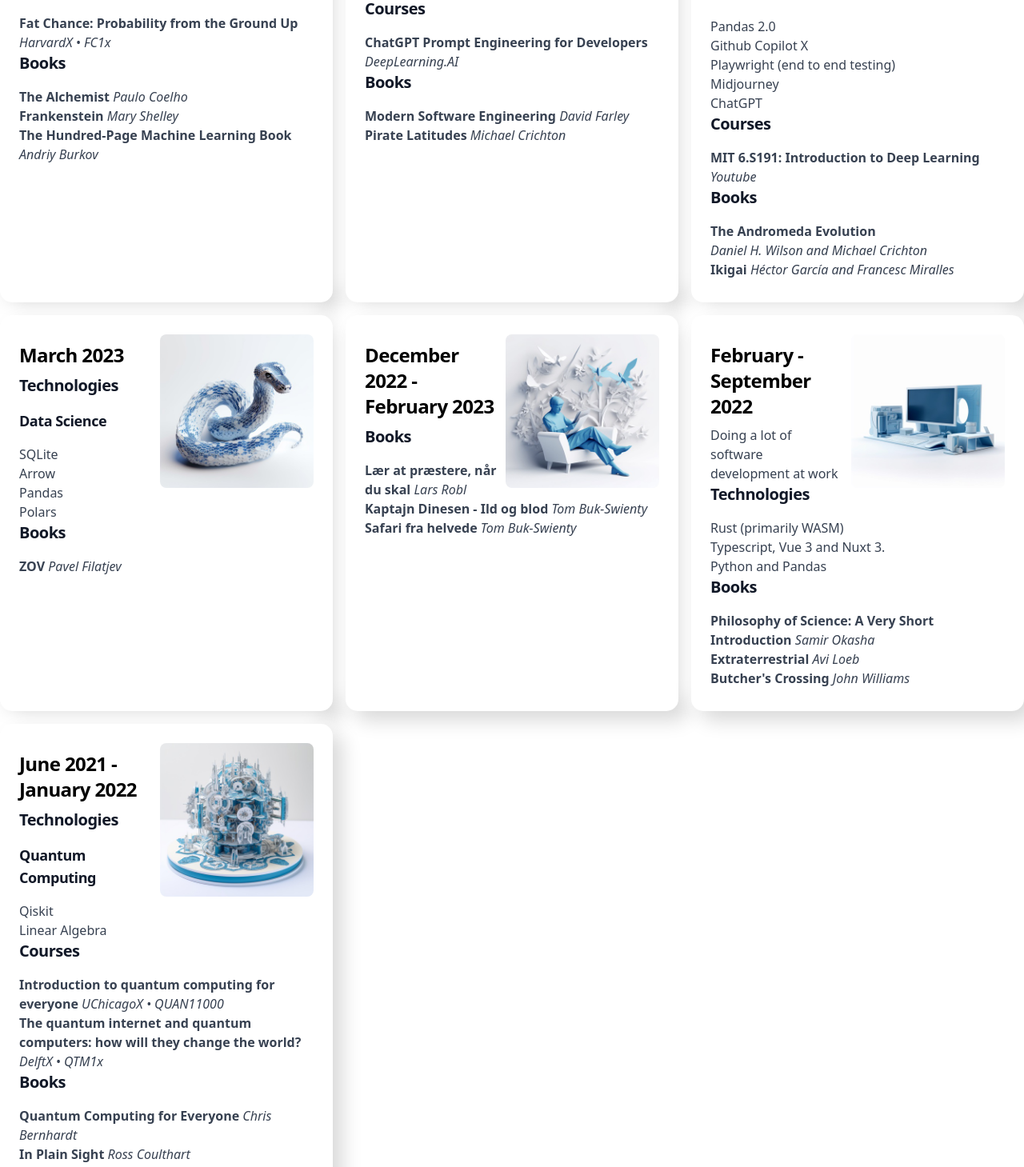
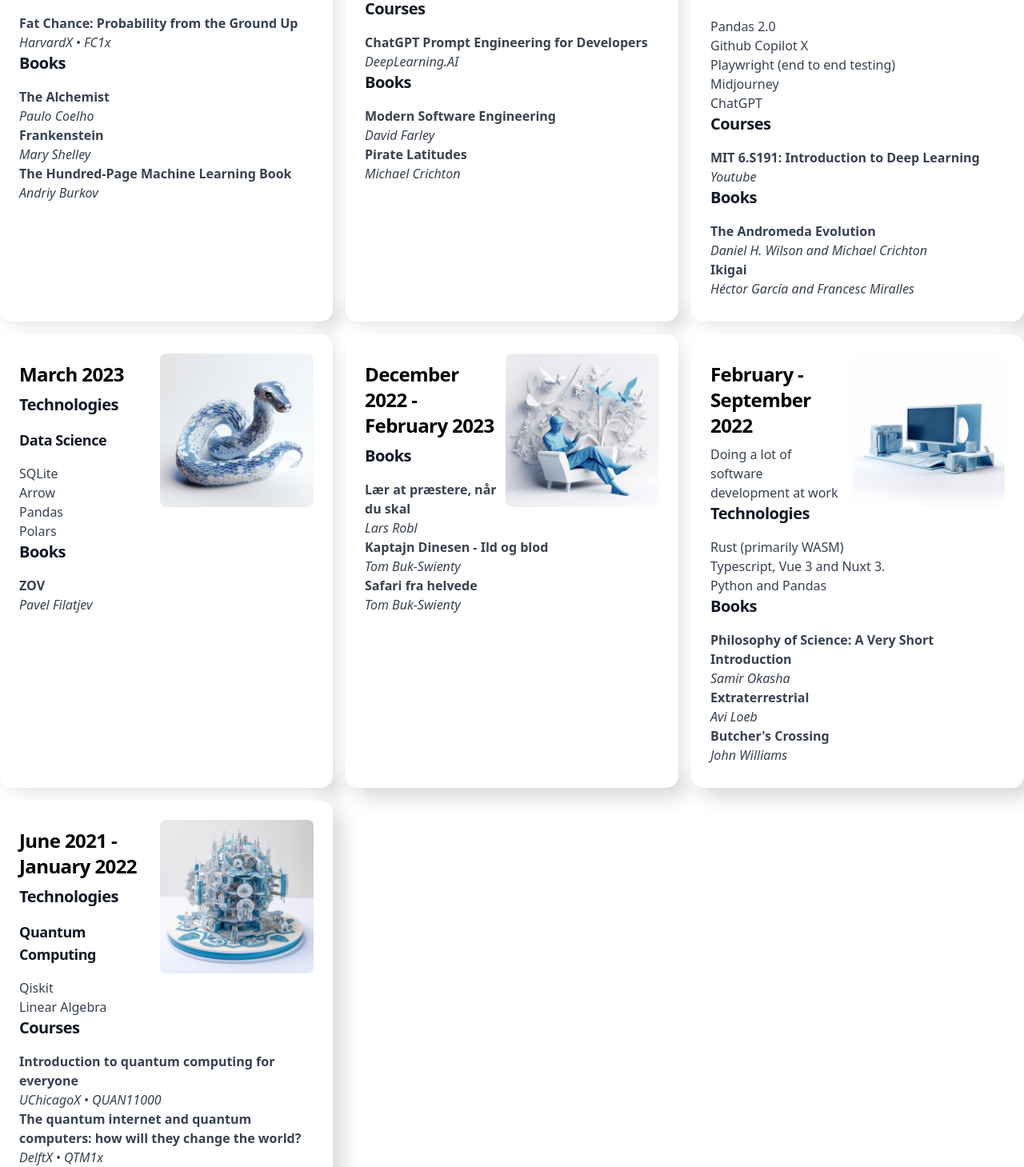
Before and after one commit to ringling/nuxt_ringling_info, a Nuxt app: page /now in a window 1280 px wide. Shown: the part 631-2090 px from the top of the page at 80% size. Built offline with nearby package versions, Linux system fonts and the light colour scheme.

Commit message:
Line breaks added to courses and books

```diff
--- a/pages/now.vue
+++ b/pages/now.vue
@@ -39,15 +39,15 @@
 
           <h3>Courses</h3>
           <ul>
-            <li> <b>Fat Chance: Probability from the Ground Up</b> <em class="whitespace-nowrap">HarvardX • FC1x</em>
+            <li class="grid grid-cols-1"> <b>Fat Chance: Probability from the Ground Up</b> <em class="whitespace-nowrap">HarvardX • FC1x</em>
             </li>
           </ul>
 
           <h3>Books</h3>
           <ul>
-            <li> <b>The Alchemist</b> <em class="whitespace-nowrap">Paulo Coelho</em> </li>
-            <li> <b>Frankenstein</b> <em class="whitespace-nowrap">Mary Shelley</em> </li>
-            <li> <b>The Hundred-Page Machine Learning Book</b> <em class="whitespace-nowrap">Andriy Burkov</em> </li>
+            <li class="grid grid-cols-1"> <b>The Alchemist</b> <em class="whitespace-nowrap">Paulo Coelho</em> </li>
+            <li class="grid grid-cols-1"> <b>Frankenstein</b> <em class="whitespace-nowrap">Mary Shelley</em> </li>
+            <li class="grid grid-cols-1"> <b>The Hundred-Page Machine Learning Book</b> <em class="whitespace-nowrap">Andriy Burkov</em> </li>
           </ul>
 
           </p>
@@ -75,13 +75,13 @@
 
           <h3>Courses</h3>
           <ul>
-            <li> <b>ChatGPT Prompt Engineering for Developers</b> <em>DeepLearning.AI</em> </li>
+            <li class="grid grid-cols-1"> <b>ChatGPT Prompt Engineering for Developers</b> <em>DeepLearning.AI</em> </li>
           </ul>
 
           <h3>Books</h3>
           <ul>
-            <li> <b>Modern Software Engineering</b> <em>David Farley</em> </li>
-            <li> <b>Pirate Latitudes</b> <em>Michael Crichton</em> </li>
+            <li class="grid grid-cols-1"> <b>Modern Software Engineering</b> <em>David Farley</em> </li>
+            <li class="grid grid-cols-1"> <b>Pirate Latitudes</b> <em>Michael Crichton</em> </li>
           </ul>
 
           </p>
@@ -113,14 +113,14 @@
 
           <h3>Courses</h3>
           <ul>
-            <li> <b>MIT 6.S191: Introduction to Deep Learning </b> <em>Youtube</em> </li>
+            <li class="grid grid-cols-1"> <b>MIT 6.S191: Introduction to Deep Learning </b> <em>Youtube</em> </li>
           </ul>
 
           <h3>Books</h3>
           <ul>
-            <li> <b>The Andromeda Evolution</b> <em class="whitespace-nowrap">Daniel H. Wilson and Michael
+            <li class="grid grid-cols-1"> <b>The Andromeda Evolution</b> <em class="whitespace-nowrap">Daniel H. Wilson and Michael
                 Crichton</em> </li>
-            <li> <b>Ikigai</b> <em class="whitespace-nowrap">Héctor García and Francesc Miralles</em> </li>
+            <li class="grid grid-cols-1"> <b>Ikigai</b> <em class="whitespace-nowrap">Héctor García and Francesc Miralles</em> </li>
 
           </ul>
 
@@ -143,7 +143,7 @@
 
           <h3>Books</h3>
           <ul>
-            <li> <b>ZOV</b> <em>Pavel Filatjev</em> </li>
+            <li class="grid grid-cols-1"> <b>ZOV</b> <em>Pavel Filatjev</em> </li>
           </ul>
 
           </p>
@@ -156,9 +156,9 @@
           <p class="font-normal text-gray-700 dark:text-gray-400">
           <h3>Books</h3>
           <ul>
-            <li> <b>Lær at præstere, når du skal</b> <em class="whitespace-nowrap">Lars Robl</em> </li>
-            <li> <b>Kaptajn Dinesen - Ild og blod</b> <em class="whitespace-nowrap">Tom Buk-Swienty</em> </li>
-            <li> <b>Safari fra helvede</b> <em class="whitespace-nowrap">Tom Buk-Swienty</em> </li>
+            <li class="grid grid-cols-1"> <b>Lær at præstere, når du skal</b> <em class="whitespace-nowrap">Lars Robl</em> </li>
+            <li class="grid grid-cols-1"> <b>Kaptajn Dinesen - Ild og blod</b> <em class="whitespace-nowrap">Tom Buk-Swienty</em> </li>
+            <li class="grid grid-cols-1"> <b>Safari fra helvede</b> <em class="whitespace-nowrap">Tom Buk-Swienty</em> </li>
           </ul>
           </p>
         </div>
@@ -179,9 +179,9 @@
 
           <h3>Books</h3>
           <ul>
-            <li> <b>Philosophy of Science: A Very Short Introduction </b> <em>Samir Okasha</em> </li>
-            <li> <b>Extraterrestrial</b> <em>Avi Loeb</em> </li>
-            <li> <b>Butcher's Crossing</b> <em>John Williams</em> </li>
+            <li class="grid grid-cols-1"> <b>Philosophy of Science: A Very Short Introduction </b> <em>Samir Okasha</em> </li>
+            <li class="grid grid-cols-1"> <b>Extraterrestrial</b> <em>Avi Loeb</em> </li>
+            <li class="grid grid-cols-1"> <b>Butcher's Crossing</b> <em>John Williams</em> </li>
           </ul>
           </p>
         </div>
@@ -199,17 +199,17 @@
 
           <h3>Courses</h3>
           <ul>
-            <li> <b>Introduction to quantum computing for everyone</b> <em class="whitespace-nowrap">UChicagoX •
+            <li class="grid grid-cols-1"> <b>Introduction to quantum computing for everyone</b> <em class="whitespace-nowrap">UChicagoX •
                 QUAN11000</em> </li>
-            <li> <b>The quantum internet and quantum computers: how will they change the world?</b> <em
+            <li class="grid grid-cols-1"> <b>The quantum internet and quantum computers: how will they change the world?</b> <em
                 class="whitespace-nowrap">DelftX •
                 QTM1x</em> </li>
           </ul>
 
           <h3>Books</h3>
           <ul>
-            <li> <b>Quantum Computing for Everyone</b> <em>Chris Bernhardt</em> </li>
-            <li> <b>In Plain Sight</b> <em>Ross Coulthart</em> </li>
+            <li class="grid grid-cols-1"> <b>Quantum Computing for Everyone</b> <em>Chris Bernhardt</em> </li>
+            <li class="grid grid-cols-1"> <b>In Plain Sight</b> <em>Ross Coulthart</em> </li>
           </ul>
           </p>
         </div>
```
